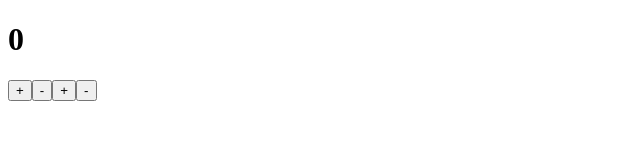
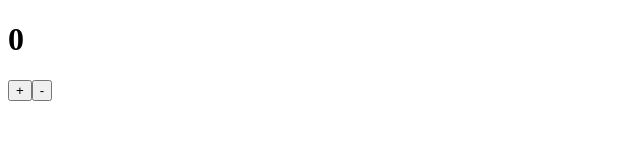
Before and after one commit to z89/react-reducer, a React (Create React App) app: page / in a window 1280 px wide. Shown: the top 160 px of the page, without its empty margins (0-640 px from the left). Built offline with nearby package versions, Linux system fonts and the light colour scheme.

Commit message:
strong typing edition

```diff
--- a/src/App.tsx
+++ b/src/App.tsx
@@ -1,12 +1,10 @@
-import Button from "./components/Button";
+import Incrementer from "./components/Incrementer";
 import { ContextProvider } from "./store";
 
 function App() {
   return (
     <ContextProvider>
-      <div className="App">
-        <Button />
-      </div>
+      <Incrementer />
     </ContextProvider>
   );
 }
--- a/src/components/Button.tsx
+++ /dev/null
@@ -1,17 +0,0 @@
-import { useContext } from "react";
-import { CountContext } from "../context";
-import { ACTIONS } from "../reducer";
-
-export default function Button() {
-  const ctx = useContext(CountContext);
-
-  return (
-    <div>
-      <h1>{ctx.countState.counter}</h1>
-      <button onClick={() => ctx.countDispatch({ type: ACTIONS.INCREMENT })}>+</button>
-      <button onClick={() => ctx.countDispatch({ type: ACTIONS.DECREMENT })}>-</button>
-      <button onClick={() => ctx.countDispatch({ type: ACTIONS.INCREMENT })}>+</button>
-      <button onClick={() => ctx.countDispatch({ type: ACTIONS.DECREMENT })}>-</button>
-    </div>
-  );
-}
--- /dev/null
+++ b/src/components/Incrementer.tsx
@@ -0,0 +1,15 @@
+import { useContext } from "react";
+import { CountContext } from "../context";
+import { ACTIONS } from "../reducer";
+
+export default function Button() {
+  const { state, dispatch } = useContext(CountContext);
+
+  return (
+    <div>
+      <h1>{state.counter}</h1>
+      <button onClick={() => dispatch({ type: ACTIONS.INCREMENT })}>+</button>
+      <button onClick={() => dispatch({ type: ACTIONS.DECREMENT })}>-</button>
+    </div>
+  );
+}
--- a/src/context/index.tsx
+++ b/src/context/index.tsx
@@ -1,17 +1,16 @@
 import { createContext } from "react";
 
-interface ICount {
+export interface ICount {
   counter: number;
 }
 
 interface ICountContext {
-  counter?: ICount;
-  countState?: any;
-  countDispatch?: any;
+  state: ICount;
+  dispatch: React.Dispatch<{ type: string }>;
 }
 
 export const initialState: ICount = {
   counter: 0,
 };
 
-export const CountContext = createContext<ICountContext>({ counter: initialState });
+export const CountContext = createContext<ICountContext>({ state: initialState, dispatch: () => {} });
--- a/src/reducer/index.tsx
+++ b/src/reducer/index.tsx
@@ -1,9 +1,11 @@
+import { ICount } from "../context";
+
 export const ACTIONS = {
   INCREMENT: "increment",
   DECREMENT: "decrement",
 };
 
-export function reducer(state: any, action: any) {
+export function reducer(state: ICount, action: { type: string }) {
   switch (action.type) {
     case ACTIONS.INCREMENT:
       return { counter: state.counter + 1 };
--- a/src/store/index.tsx
+++ b/src/store/index.tsx
@@ -1,10 +1,10 @@
-import { useReducer } from "react";
+import { ReactNode, useReducer } from "react";
 import { CountContext } from "../context";
 import { reducer } from "../reducer";
 import { initialState } from "../context";
 
-export const ContextProvider = ({ children }: any) => {
+export const ContextProvider = ({ children }: { children: ReactNode }) => {
   const [state, dispatch] = useReducer(reducer, initialState);
 
-  return <CountContext.Provider value={{ countState: state, countDispatch: dispatch }}>{children}</CountContext.Provider>;
+  return <CountContext.Provider value={{ state: state, dispatch: dispatch }}>{children}</CountContext.Provider>;
 };
```
